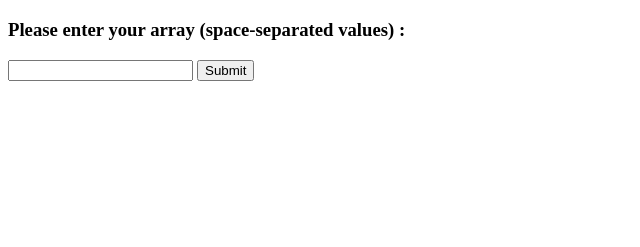
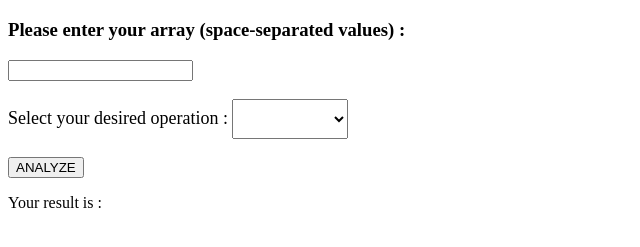
Before and after one commit to hiten-sonii/day-1, a plain HTML site: page index.html in a window 1280 px wide. Shown: the part 61-308 px from the top of the page, without its empty margins (0-640 px from the left). Drawn offline with Linux system fonts and the light colour scheme.

Commit message:
update index.html

```diff
--- a/index.html
+++ b/index.html
@@ -9,13 +9,17 @@
     <h1>Welcome to the Data Analysis Menu!</h1>
 
     <h3>Please enter your array (space-separated values) :</h3>
-    <input class="inputData" type="text">
-    <button class="btnSubmit">Submit</button>
-    <br>
+    <input class="inputData" type="text" oninput="takeInput()" />
+    <br />
 
-    <div class="hidden" style=display:none>
-      <p style=font-size:20px>Select your desired operation :
-        <select name="operation" class="operation" style=height:40px width=60px>
+    <p style="font-size: 18px">
+      Select your desired operation :
+      <select
+        name="operation"
+        class="operation"
+        style="height: 40px"
+        width="60px"
+      >
         <option value="0"></option>
         <option value="1">Sort increasing</option>
         <option value="2">Sort decreasing</option>
@@ -27,11 +31,8 @@
         <option value="8">Find deviation</option>
       </select>
     </p>
-    </div>
-
-    <div class = "output" style=display:none>
-      <p>Your answer is : </p>
-    </div>
+    <button class="btnAnalyze" onclick="analyzeData()">ANALYZE</button>
+    <p class="output">Your result is :</p>
 
     <script src="day-1 modified.js"></script>
   </body>
```
Lines whose indentation alone changed are shown as unchanged.
